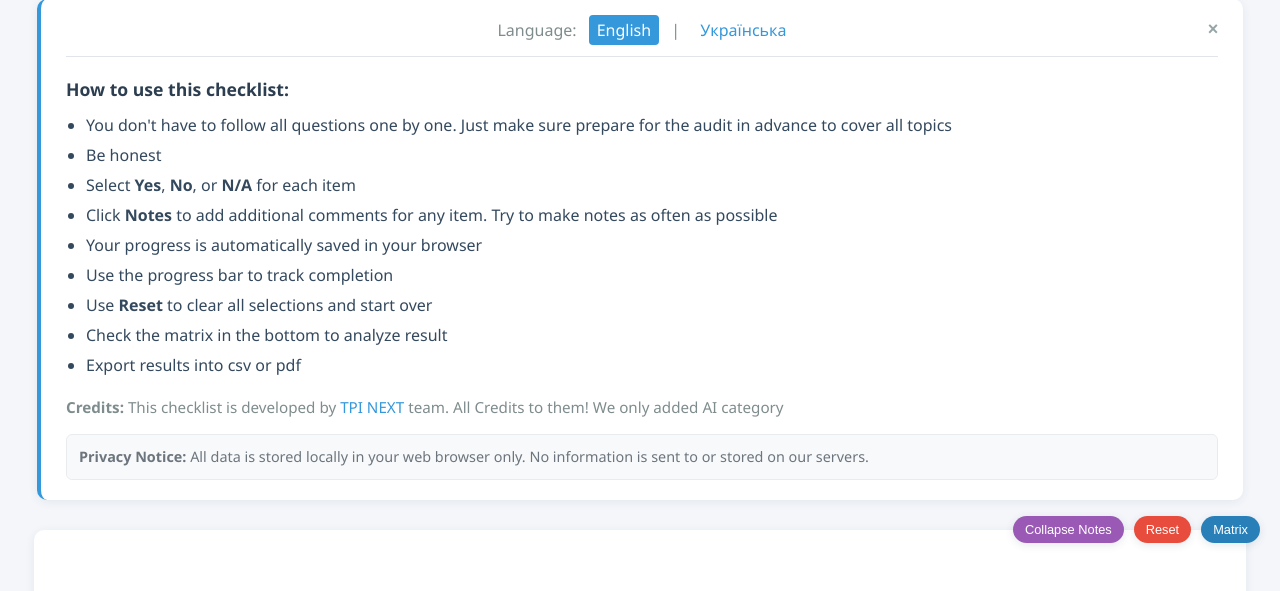
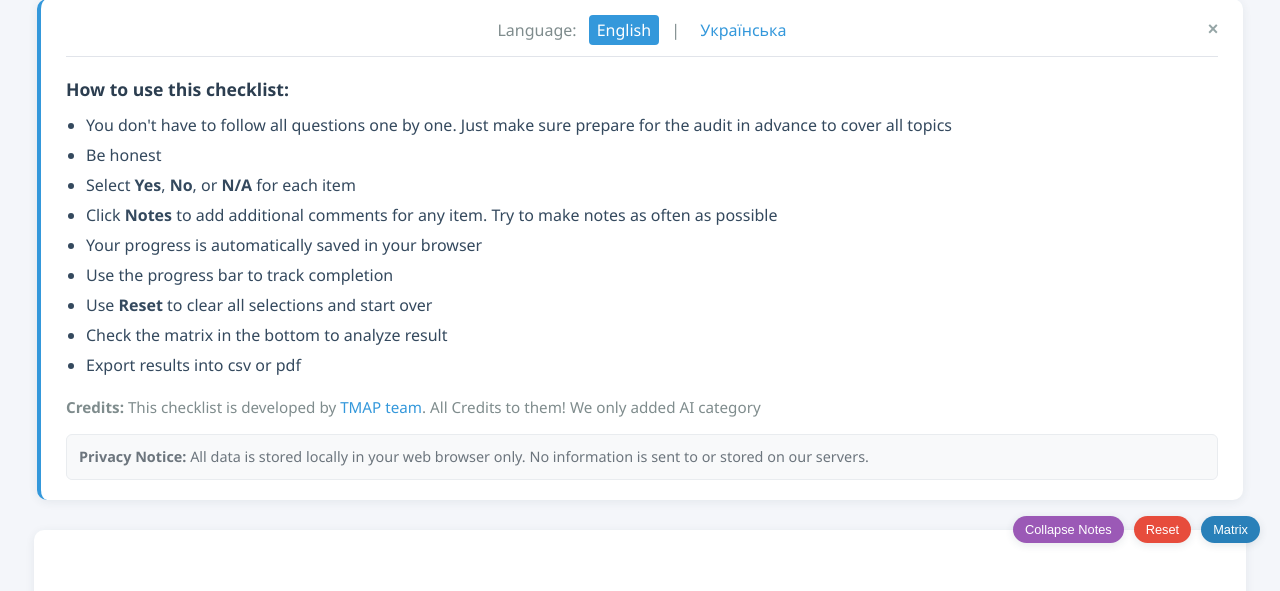
Before and after one commit to qamania/TPI-Next, a Flask app: page / in a window 1280 px wide. Shown: the part 237-828 px from the top of the page. Run offline with Flask 3, Linux system fonts and the light colour scheme.

Commit message:
credits update

```diff
--- a/templates/index.html
+++ b/templates/index.html
@@ -55,7 +55,7 @@
         </div>
 
         <div class="credits">
-            <p><strong>Credits:</strong> This checklist is developed by <a href="https://www.tmap.net/building-blocks/test-process-improvement-tpi" target="_blank">TPI NEXT</a> team. All Credits to them! We only added AI category</p>
+            <p><strong>Credits:</strong> This checklist is developed by <a href="https://www.tmap.net/building-blocks/test-process-improvement-tpi" target="_blank">TMAP team</a>. All Credits to them! We only added AI category</p>
         </div>
 
         <div class="privacy-notice">
--- a/templates/index_ua.html
+++ b/templates/index_ua.html
@@ -55,7 +55,7 @@
         </div>
 
         <div class="credits">
-            <p><strong>Автори:</strong> Цей контрольний список розроблено командою <a href="https://www.tmap.net/building-blocks/test-process-improvement-tpi" target="_blank">TPI NEXT</a>. Всі права належать їм! Від себе додали лише категорію ШІ</p>
+            <p><strong>Автори:</strong> Цей контрольний список розроблено командою <a href="https://www.tmap.net/building-blocks/test-process-improvement-tpi" target="_blank">TMAP</a>. Всі права належать їм! Від себе додали лише категорію ШІ</p>
         </div>
 
         <div class="privacy-notice">
```
